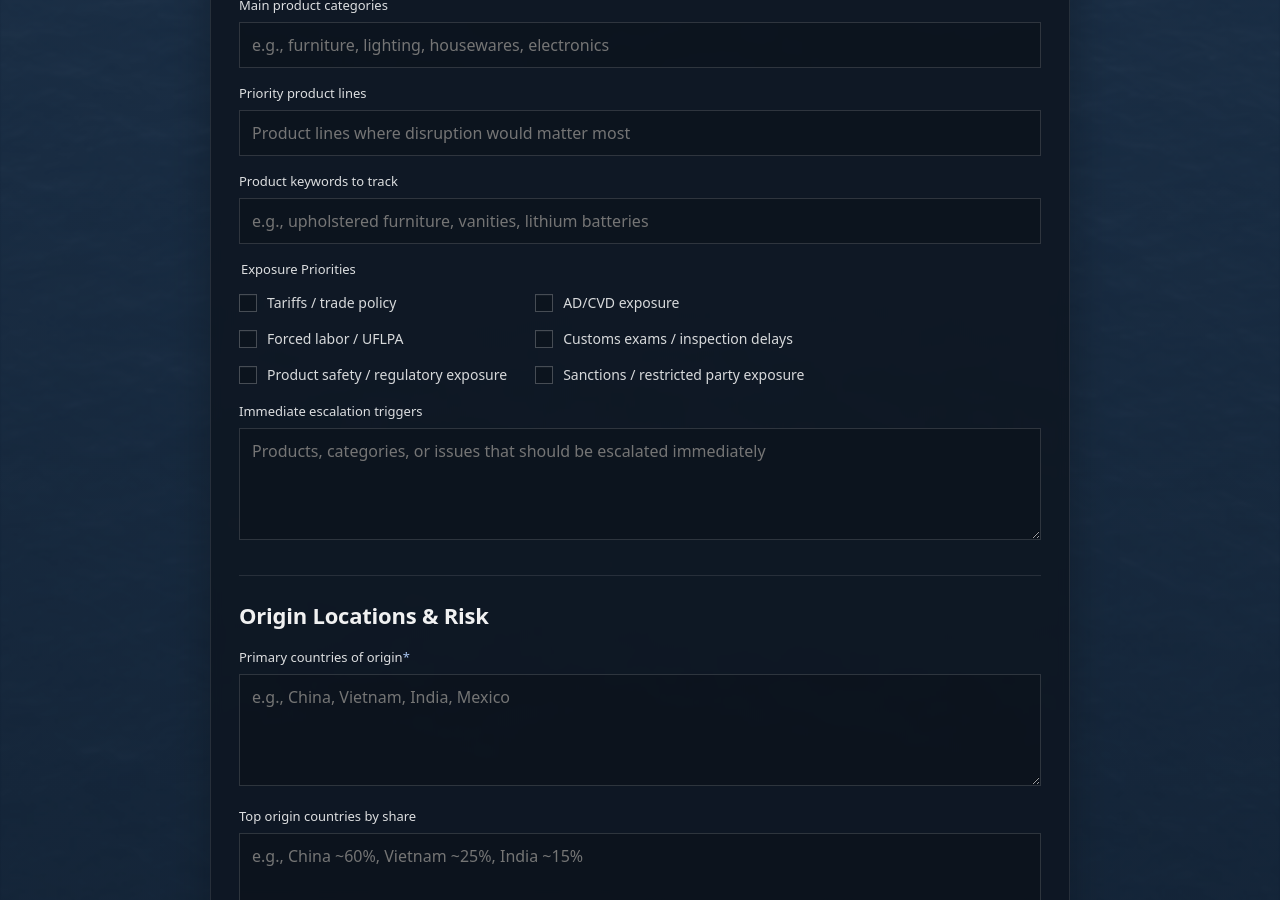
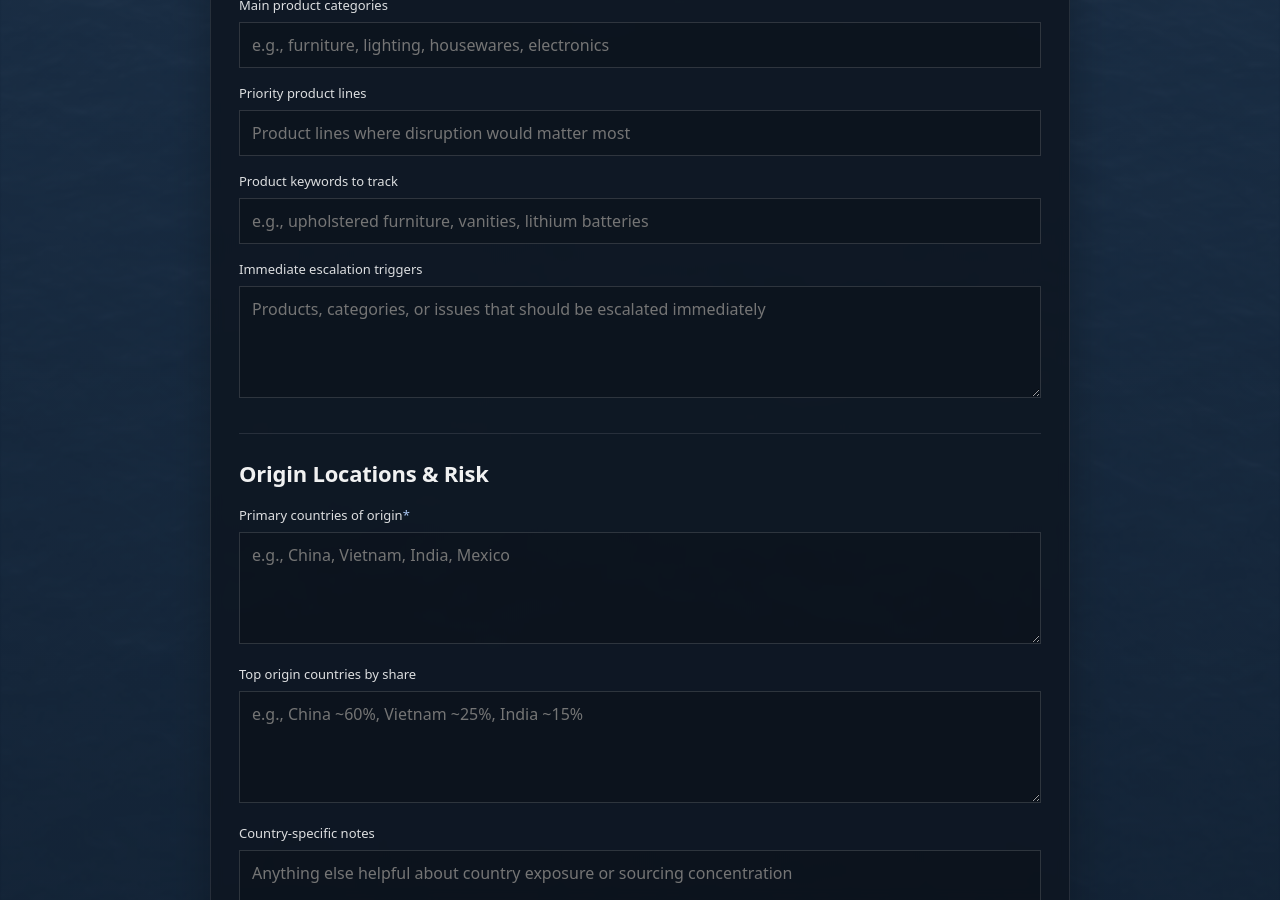
Before and after one commit to importrisk/import-risk-intelligence-site, a Jekyll site: the page built from client-profile.html, in a window 1280 px wide and 900 px high, scrolled down 1544 px. Built offline with Jekyll 4.4.1, drawn with Linux system fonts in a browser that asks for light colours.

Commit message:
Update client-profile.html

```diff
--- a/client-profile.html
+++ b/client-profile.html
@@ -269,50 +269,6 @@ description: Private client profile form for configuring Import Risk Intelligenc
             </div>
 
             <div class="cp-row">
-              <fieldset class="cp-fieldset">
-                <legend class="cp-label">Exposure Priorities</legend>
-
-                <div class="cp-check-grid cp-check-grid-exposure">
-                  <label class="cp-check">
-                    <input type="checkbox" name="priority_exposure_areas[]" value="Tariffs / trade policy">
-                    <span class="cp-check-box" aria-hidden="true"></span>
-                    <span class="cp-check-text">Tariffs / trade policy</span>
-                  </label>
-
-                  <label class="cp-check">
-                    <input type="checkbox" name="priority_exposure_areas[]" value="AD/CVD exposure">
-                    <span class="cp-check-box" aria-hidden="true"></span>
-                    <span class="cp-check-text">AD/CVD exposure</span>
-                  </label>
-
-                  <label class="cp-check">
-                    <input type="checkbox" name="priority_exposure_areas[]" value="Forced labor / UFLPA">
-                    <span class="cp-check-box" aria-hidden="true"></span>
-                    <span class="cp-check-text">Forced labor / UFLPA</span>
-                  </label>
-
-                  <label class="cp-check">
-                    <input type="checkbox" name="priority_exposure_areas[]" value="Customs exams / inspection delays">
-                    <span class="cp-check-box" aria-hidden="true"></span>
-                    <span class="cp-check-text">Customs exams / inspection delays</span>
-                  </label>
-
-                  <label class="cp-check">
-                    <input type="checkbox" name="priority_exposure_areas[]" value="Product safety / regulatory exposure">
-                    <span class="cp-check-box" aria-hidden="true"></span>
-                    <span class="cp-check-text">Product safety / regulatory exposure</span>
-                  </label>
-
-                  <label class="cp-check">
-                    <input type="checkbox" name="priority_exposure_areas[]" value="Sanctions / restricted party exposure">
-                    <span class="cp-check-box" aria-hidden="true"></span>
-                    <span class="cp-check-text">Sanctions / restricted party exposure</span>
-                  </label>
-                </div>
-              </fieldset>
-            </div>
-
-            <div class="cp-row">
               <label class="cp-label" for="cp-immediate-escalation">Immediate escalation triggers</label>
               <textarea
                 class="cp-textarea"
```
